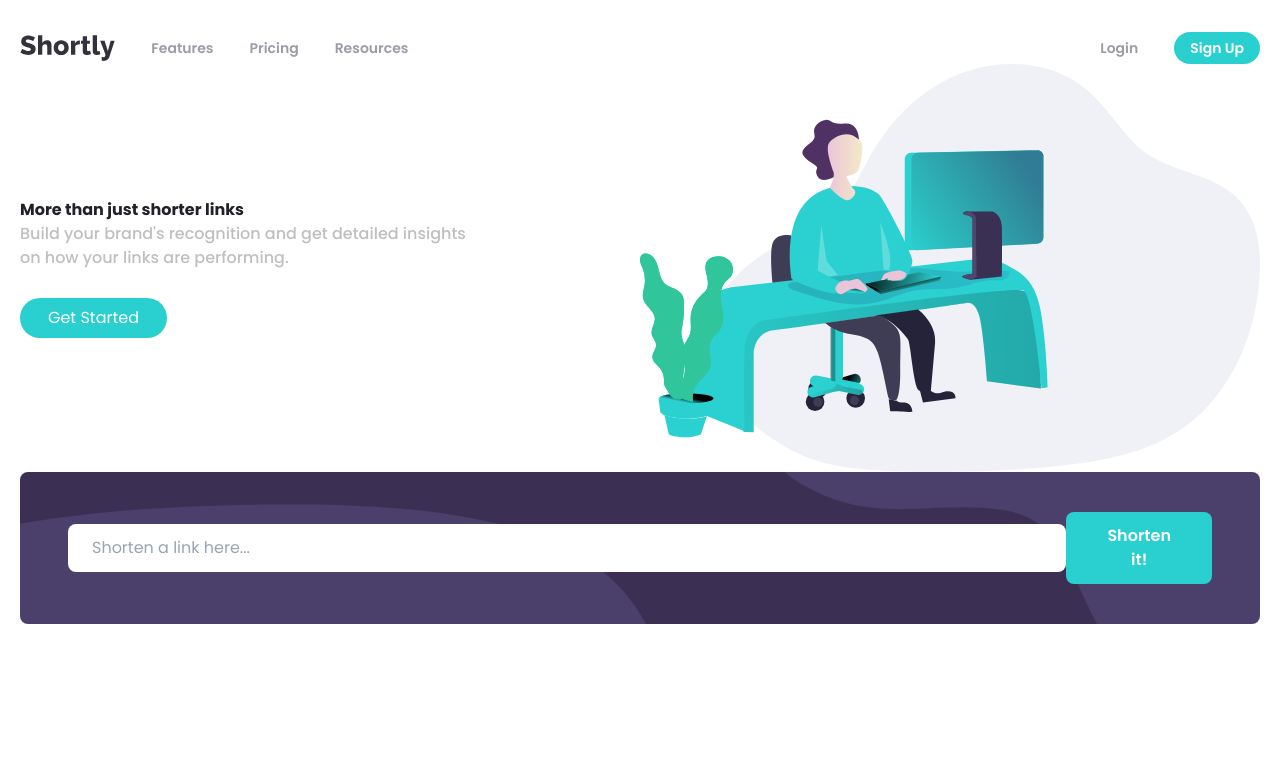
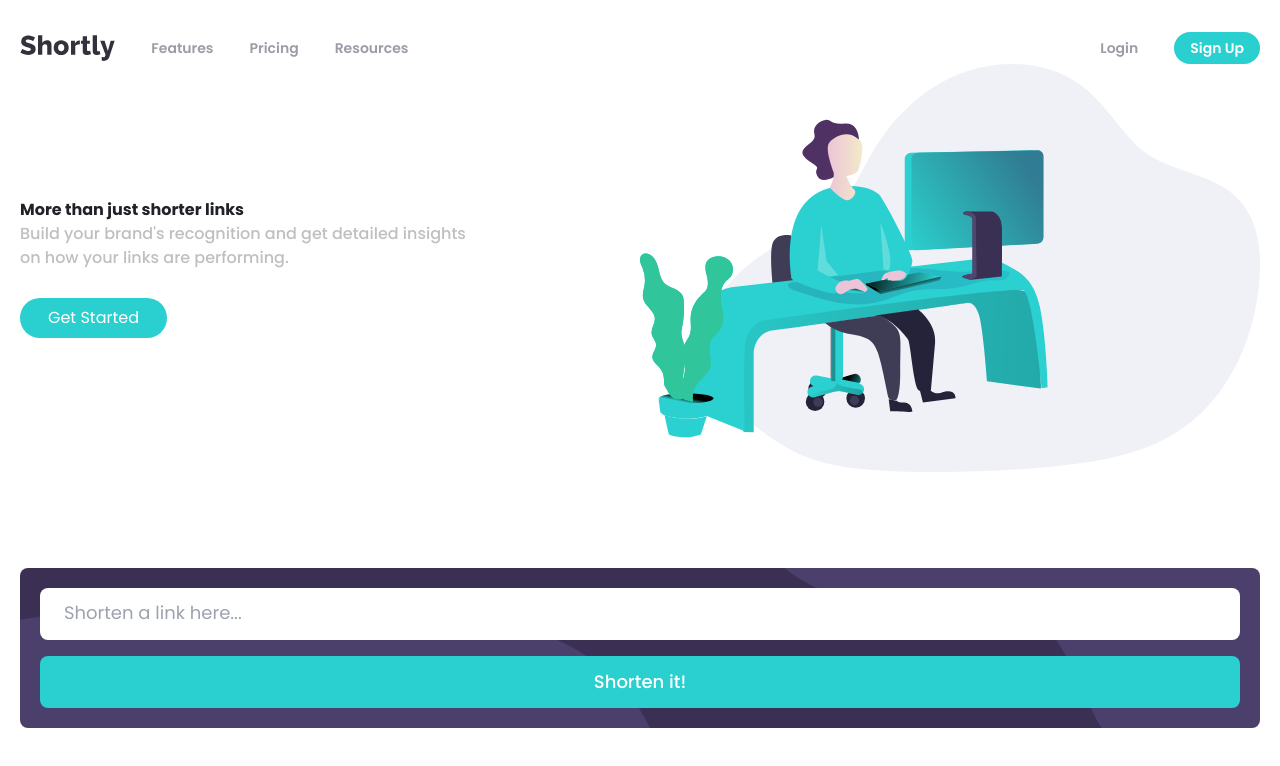
Before and after one commit to FriedAxons/url-shortening-api-landing-page, a React (Vite) app in the folder frontend/: page / in a window 1280 px wide. Shown: the top 766 px of the page. Built offline with nearby package versions, Linux system fonts and the light colour scheme.

Commit message:
Style ShortenURL component

```diff
--- a/frontend/src/components/ShortenURL.tsx
+++ b/frontend/src/components/ShortenURL.tsx
@@ -4,10 +4,20 @@ import { useShortenURL } from "../hooks/useShortenURL";
 const ShortenURL = () => {
   const [url, setUrl] = useState("");
   const [copiedIndex, setCopiedIndex] = useState<number | null>(null); // Track which link is copied
+  const [validationError, setValidationError] = useState("");
   const { shortenedLinks, error, loading, shortenURL } = useShortenURL();
 
   const handleSubmit = (e: React.FormEvent) => {
     e.preventDefault();
+
+    // Check if the input is empty
+    if (!url.trim()) {
+      setValidationError("Please add a link");
+      return;
+    }
+
+    // Clear validation error and proceed
+    setValidationError("");
     shortenURL(url); // Trigger URL shortening when the button is pressed
   };
 
@@ -21,19 +31,30 @@ const ShortenURL = () => {
     <div>
       <form
         onSubmit={handleSubmit}
-        className="flex flex-row justify-between items-center bg-[url('/svgs/bg-shorten-desktop.svg')] bg-cover bg-no-repeat bg-darkviolet px-12 py-10 rounded-lg"
+        className="lg:flex lg:flex-row lg:justify-between flex flex-col items-center bg-[url('/svgs/bg-shorten-desktop.svg')] bg-cover bg-no-repeat bg-darkviolet lg:px-12 px-5 lg:py-10 py-5 lg:mt-10 mt-24 rounded-lg"
       >
+        <div className="w-full relative">
           <input
             type="text"
             placeholder="Shorten a link here..."
             value={url}
             onChange={(e) => setUrl(e.target.value)}
-          className="w-[89.5%] px-6 py-3 rounded-lg focus:outline-none"
+            className={`lg:w-[98.7%] w-full px-6 py-3.5 rounded-lg focus:outline-none placeholder:text-lg ${
+              validationError
+                ? "border-2 border-red placeholder:text-lg placeholder:text-red placeholder:opacity-50"
+                : ""
+            }`}
           />
+          {validationError && (
+            <p className="absolute top-16 text-sm text-red italic">
+              {validationError}
+            </p>
+          )}
+        </div>
         <button
           type="submit"
           disabled={loading}
-          className="bg-cyan hover:bg-cyanlight text-white font-semibold px-8 py-3 rounded-lg"
+          className="lg:w-[11%] w-full bg-cyan hover:bg-cyanlight text-white lg:text-base text-lg lg:font-semibold font-medium lg:py-3.5 py-3 lg:mt-0 mt-4 rounded-lg"
         >
           {loading ? "Shortening..." : "Shorten it!"}
         </button>
```
Lines whose indentation alone changed are shown as unchanged.
